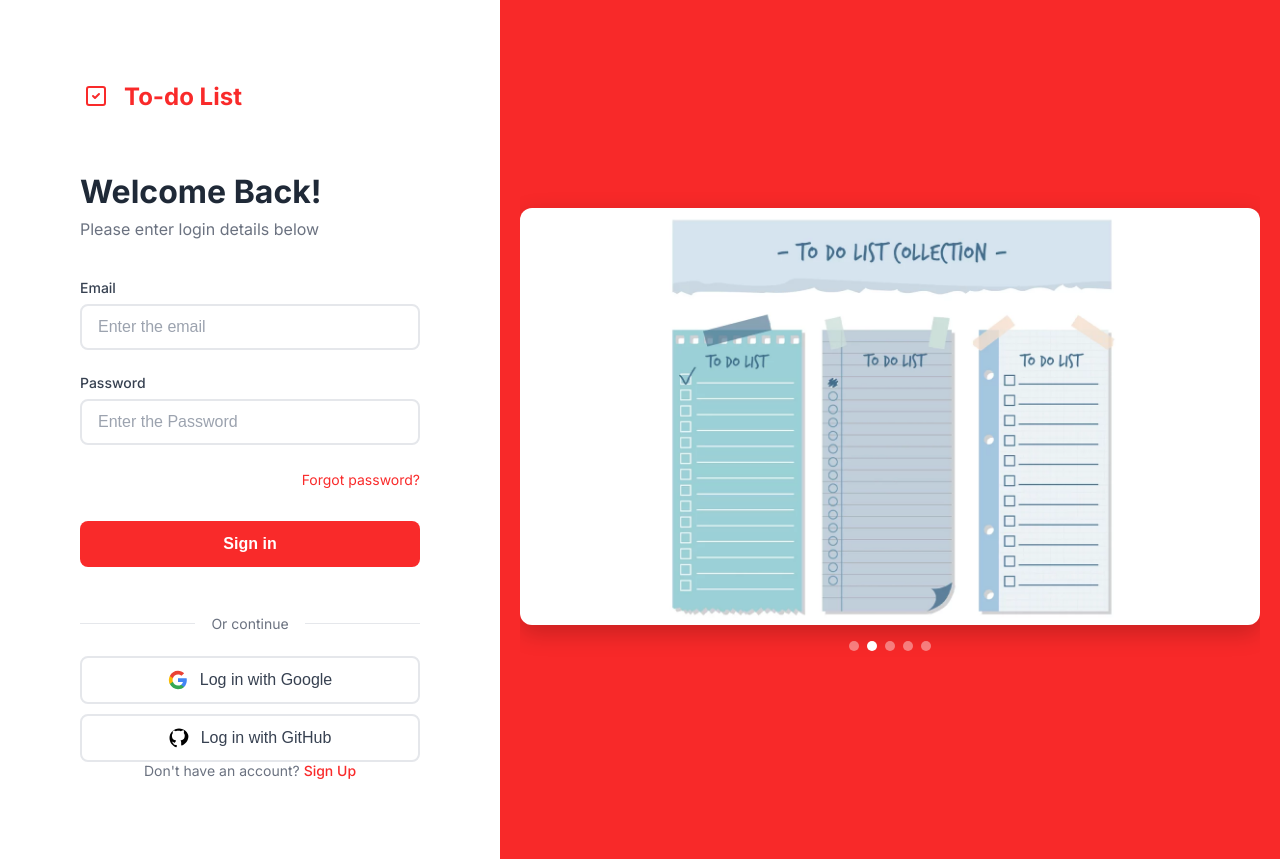
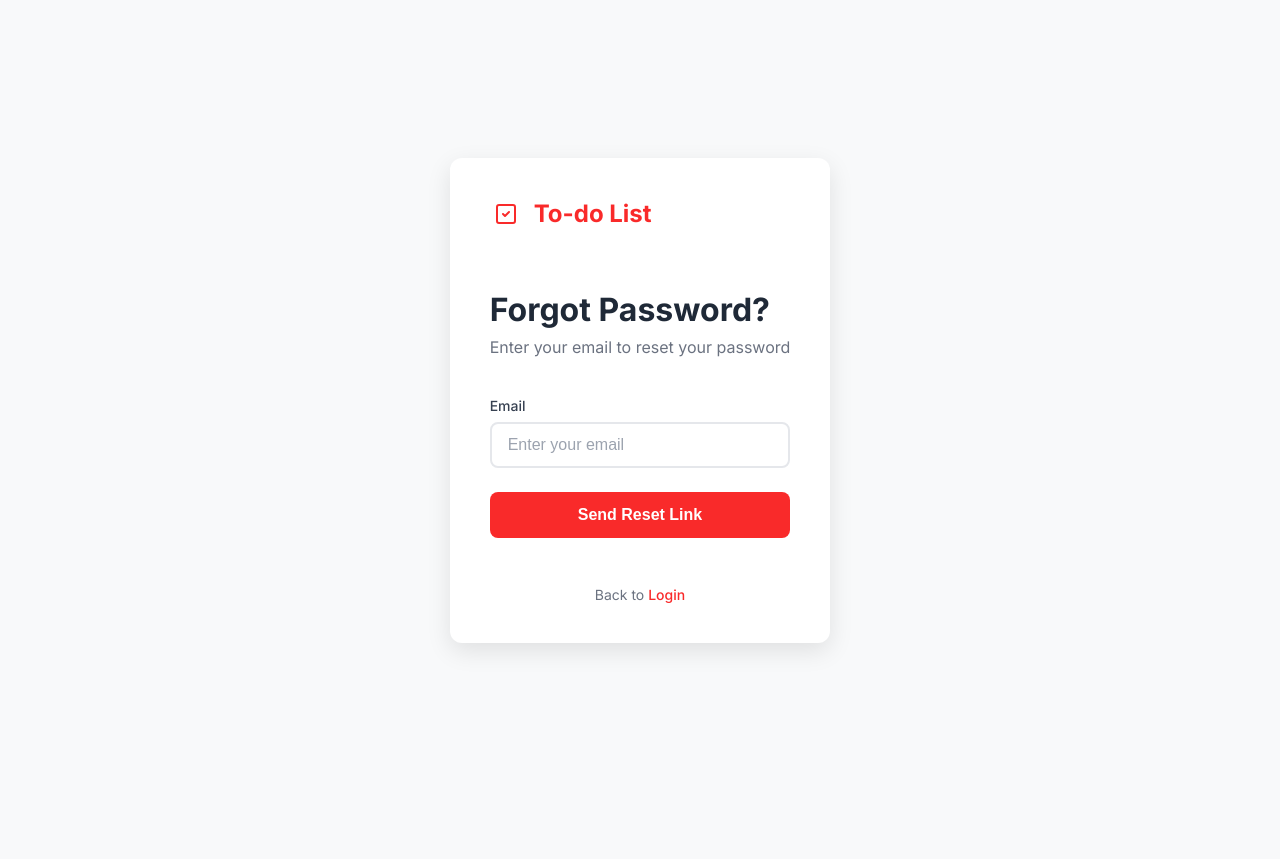
Before and after one commit to tranvanmanh9325/todolist-frontend, a React (Vite) app: page /forgot-password in a window 1280 px wide. Before the commit this address led to /login. After the commit the page ends 800 px from the top, so only its background shows below. Built offline with nearby package versions, Linux system fonts and the light colour scheme; the HTML template or start-up script is replaced by a standard one.

Commit message:
Thêm cái quên mật khẩu

```diff
--- a/src/App.css
+++ b/src/App.css
@@ -14,19 +14,27 @@
   flex-direction: column;
   max-width: 500px;
   background-color: white;
-  justify-content: center; /* 👉 giúp căn giữa form dọc */
+  justify-content: center;
 }
 
-/* login-right (background hình ảnh / hiệu ứng bên phải) */
 .login-right {
   flex: 1;
-  background: #f80000d5; /* 🎯 màu đỏ tươi */
+  background: #f80000d5;
   display: flex;
   align-items: center;
   justify-content: center;
   position: relative;
   overflow: hidden;
   padding: 20px;
+}
+
+/* New centered container for ForgotPasswordForm */
+.centered-container {
+  display: flex;
+  justify-content: center;
+  align-items: center;
+  min-height: 100vh;
+  background-color: #f8f9fa;
 }
 
 /* ==================== RESPONSIVE ==================== */
@@ -46,4 +54,8 @@
     min-height: 300px;
     padding: 10px;
   }
+
+  .centered-container {
+    padding: 20px;
+  }
 }
--- a/src/App.jsx
+++ b/src/App.jsx
@@ -6,6 +6,7 @@ import './App.css';
 import ImageSlider from './components/login/background/ImageSlider';
 import LoginForm from './components/login/signin/LoginForm';
 import SignUpForm from './components/login/signout/SignUpForm';
+import ForgotPasswordForm from './components/login/forgotpassword/ForgotPasswordForm';
 // eslint-disable-next-line no-unused-vars
 import { AnimatePresence, motion } from 'framer-motion';
 
@@ -63,6 +64,14 @@ function App() {
           }
         />
         <Route
+          path="/forgot-password"
+          element={
+            <div className="centered-container">
+              <ForgotPasswordForm />
+            </div>
+          }
+        />
+        <Route
           path="/dashboard"
           element={
             localStorage.getItem('token') ? (
--- /dev/null
+++ b/src/components/login/forgotpassword/ForgotPasswordForm.css
@@ -0,0 +1,122 @@
+.forgot-password-container {
+  padding: 40px;
+  display: flex;
+  flex-direction: column;
+  max-width: 500px;
+  background-color: white;
+  border-radius: 12px;
+  box-shadow: 0 8px 24px rgba(0, 0, 0, 0.1);
+}
+
+.logo-section {
+  margin-bottom: 60px;
+}
+
+.logo {
+  display: flex;
+  align-items: center;
+  gap: 12px;
+}
+
+.logo-icon {
+  width: 32px;
+  height: 32px;
+  display: flex;
+  align-items: center;
+  justify-content: center;
+}
+
+.logo-text {
+  font-size: 24px;
+  font-weight: 700;
+  color: #f80000d5;
+}
+
+.forgot-password-form-section {
+  flex: 1;
+  display: flex;
+  flex-direction: column;
+}
+
+.welcome-title {
+  font-size: 32px;
+  font-weight: 700;
+  color: #1f2937;
+  margin-bottom: 8px;
+}
+
+.welcome-subtitle {
+  font-size: 16px;
+  color: #6b7280;
+  margin-bottom: 40px;
+}
+
+.forgot-password-form {
+  display: flex;
+  flex-direction: column;
+  gap: 24px;
+  margin-bottom: 24px;
+}
+
+.form-group {
+  display: flex;
+  flex-direction: column;
+  gap: 8px;
+}
+
+.form-label {
+  font-size: 14px;
+  font-weight: 500;
+  color: #374151;
+}
+
+.form-input {
+  padding: 12px 16px;
+  border: 2px solid #e5e7eb;
+  border-radius: 8px;
+  font-size: 16px;
+  transition: border-color 0.2s;
+  background-color: white;
+}
+
+.form-input:focus {
+  outline: none;
+  border-color: #f80000d5;
+}
+
+.form-input::placeholder {
+  color: #9ca3af;
+}
+
+.reset-btn {
+  background-color: #f80000d5;
+  color: white;
+  border: none;
+  padding: 14px;
+  border-radius: 8px;
+  font-size: 16px;
+  font-weight: 600;
+  cursor: pointer;
+  transition: background-color 0.2s;
+}
+
+.reset-btn:hover {
+  background-color: #d60000d5;
+}
+
+.back-to-login {
+  text-align: center;
+  font-size: 14px;
+  color: #6b7280;
+  margin-top: 24px;
+}
+
+.back-to-login-text {
+  color: #f80000d5;
+  text-decoration: none;
+  font-weight: 500;
+}
+
+.back-to-login-text:hover {
+  text-decoration: underline;
+}
--- /dev/null
+++ b/src/components/login/forgotpassword/ForgotPasswordForm.jsx
@@ -0,0 +1,87 @@
+import React, { useState } from 'react';
+import { useNavigate, Link } from 'react-router-dom';
+import { toast } from 'react-toastify';
+import axios from 'axios';
+import './ForgotPasswordForm.css';
+
+const ForgotPasswordForm = () => {
+  const [email, setEmail] = useState('');
+  const [error, setError] = useState('');
+  const navigate = useNavigate();
+
+  const handleSubmit = async (e) => {
+    e.preventDefault();
+    setError('');
+
+    try {
+      await axios.post('http://localhost:8080/api/auth/reset-password', { email });
+
+      toast.success('Yêu cầu đặt lại mật khẩu đã được gửi! Vui lòng kiểm tra email.', {
+        position: 'top-center',
+        autoClose: 3000,
+      });
+
+      setTimeout(() => {
+        navigate('/login');
+      }, 3000);
+    } catch (err) {
+      setError(err.response?.data?.message || 'Không thể gửi yêu cầu. Vui lòng thử lại.');
+      console.error('Reset password error:', err);
+    }
+  };
+
+  return (
+    <div className="forgot-password-container">
+      <div className="logo-section">
+        <div className="logo">
+          <div className="logo-icon">
+            <svg width="24" height="24" viewBox="0 0 24 24" fill="none">
+              <rect x="3" y="3" width="18" height="18" rx="2" stroke="#f80000d5" strokeWidth="2" />
+              <path
+                d="M9 12l2 2 4-4"
+                stroke="#f80000d5"
+                strokeWidth="2"
+                strokeLinecap="round"
+                strokeLinejoin="round"
+              />
+            </svg>
+          </div>
+          <span className="logo-text">To-do List</span>
+        </div>
+      </div>
+
+      <div className="forgot-password-form-section">
+        <h1 className="welcome-title">Forgot Password?</h1>
+        <p className="welcome-subtitle">Enter your email to reset your password</p>
+
+        {error && (
+          <div style={{ color: 'red', marginBottom: '16px' }}>{error}</div>
+        )}
+
+        <form onSubmit={handleSubmit} className="forgot-password-form">
+          <div className="form-group">
+            <label htmlFor="email" className="form-label">Email</label>
+            <input
+              type="email"
+              id="email"
+              className="form-input"
+              placeholder="Enter your email"
+              value={email}
+              onChange={(e) => setEmail(e.target.value)}
+              required
+            />
+          </div>
+
+          <button type="submit" className="reset-btn">Send Reset Link</button>
+        </form>
+
+        <div className="back-to-login">
+          <span>Back to </span>
+          <Link to="/login" className="back-to-login-text">Login</Link>
+        </div>
+      </div>
+    </div>
+  );
+};
+
+export default ForgotPasswordForm;
--- a/src/components/login/signin/LoginForm.jsx
+++ b/src/components/login/signin/LoginForm.jsx
@@ -1,5 +1,5 @@
 import React, { useState } from 'react';
-import { useNavigate } from 'react-router-dom';
+import { useNavigate, Link } from 'react-router-dom';
 // eslint-disable-next-line no-unused-vars
 import { motion } from 'framer-motion';
 import axios from 'axios';
@@ -22,9 +22,9 @@ const LoginForm = ({ onSwitch }) => {
       });
 
       const { token } = response.data;
-      localStorage.setItem('token', token); // Lưu token vào localStorage
+      localStorage.setItem('token', token);
       console.log('Login successful:', response.data);
-      navigate('/dashboard'); // Chuyển hướng đến dashboard
+      navigate('/dashboard');
     } catch (err) {
       setError(err.response?.data?.message || 'Login failed. Please try again.');
       console.error('Login error:', err);
@@ -33,12 +33,10 @@ const LoginForm = ({ onSwitch }) => {
 
   const handleGoogleLogin = () => {
     console.log('Google login clicked');
-    // TODO: Tích hợp Google OAuth nếu cần
   };
 
   const handleGithubLogin = () => {
     console.log('GitHub login clicked');
-    // TODO: Tích hợp GitHub OAuth nếu cần
   };
 
   return (
@@ -103,7 +101,7 @@ const LoginForm = ({ onSwitch }) => {
           </div>
 
           <div className="forgot-password">
-            <a href="#" className="forgot-link">Forgot password?</a>
+            <Link to="/forgot-password" className="forgot-link">Forgot password?</Link>
           </div>
 
           <button type="submit" className="sign-in-btn">Sign in</button>
```
